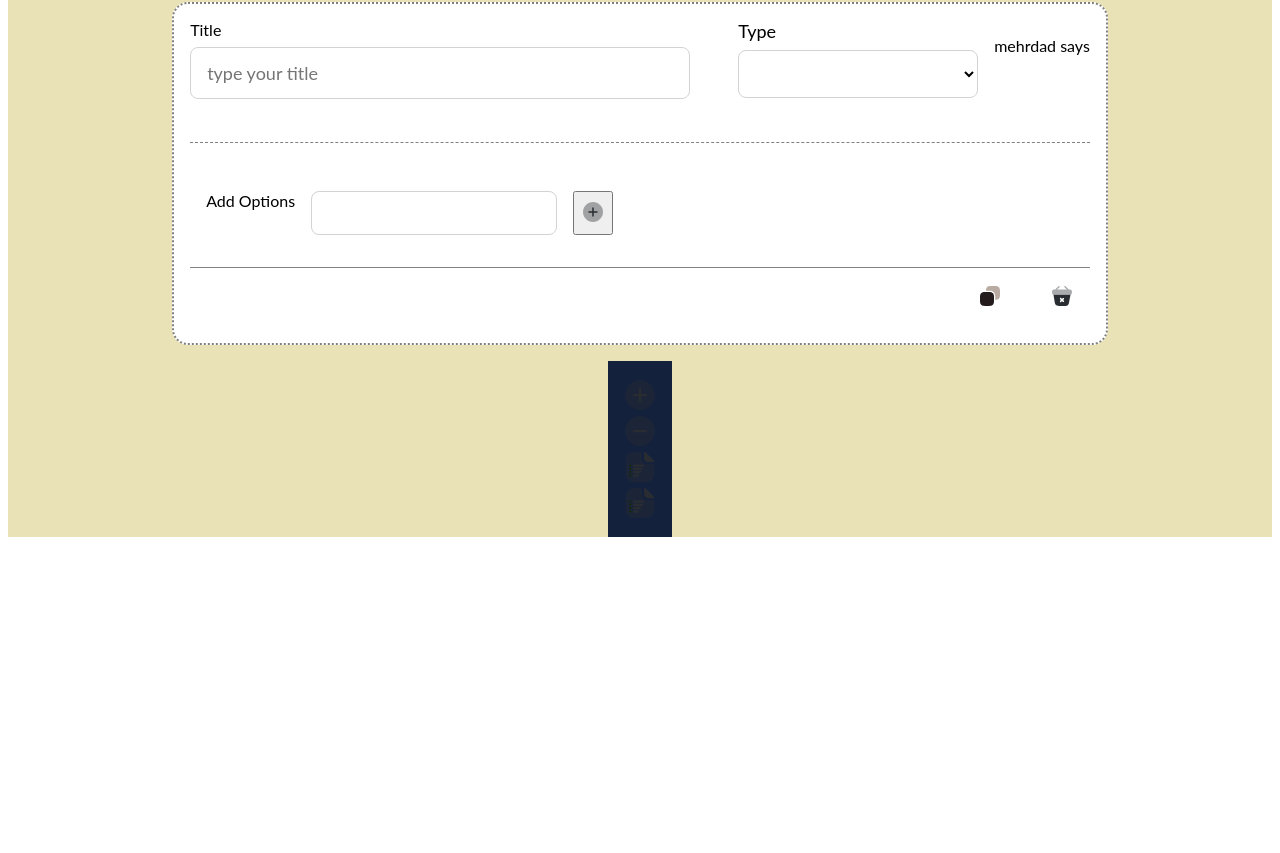
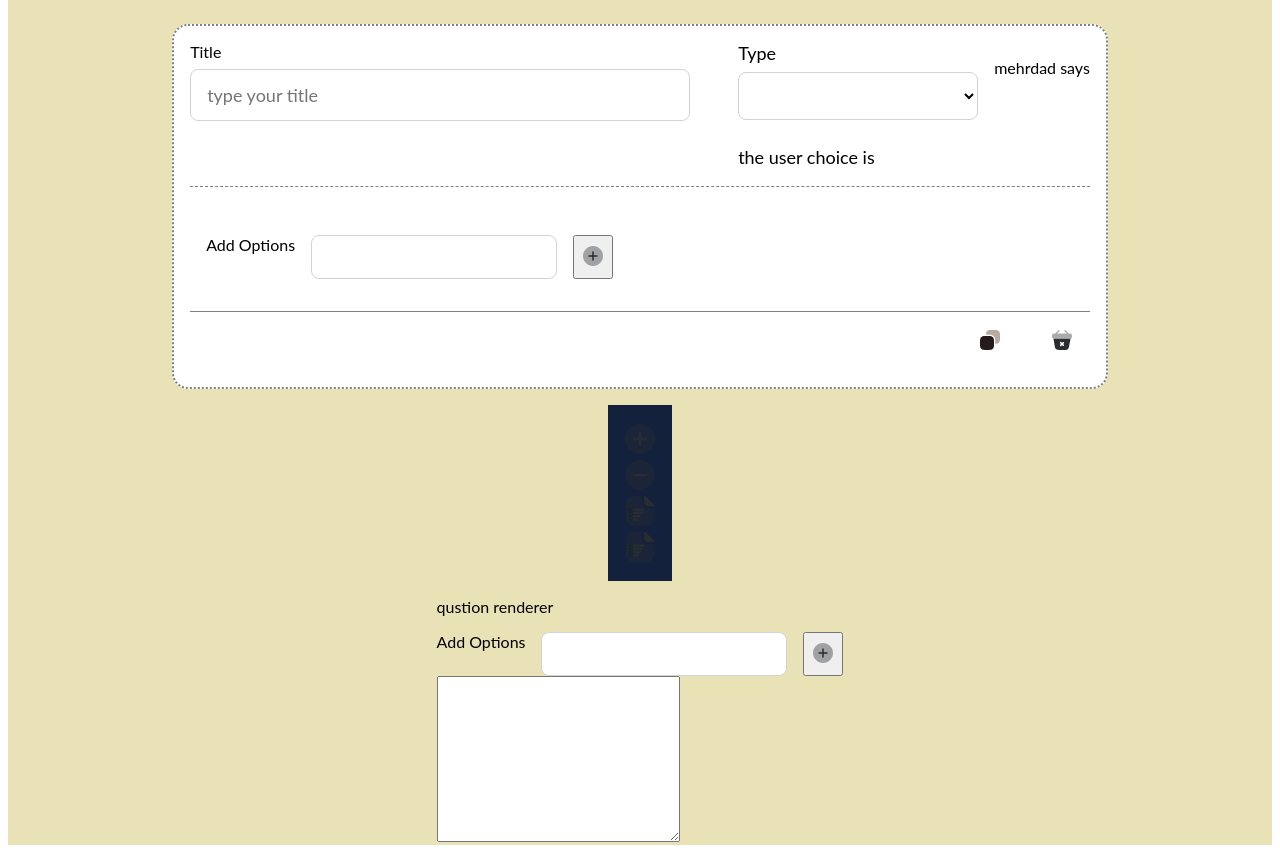
Before and after one commit to mehrdadanvar/googleforms, a Nuxt app: page / in a window 1280 px wide. Shown: the part 997-1850 px from the top of the page. Before the commit the page ends 1542 px from the top, so only its background shows below. Built offline with nearby package versions, Linux system fonts and the light colour scheme.

Commit message:
srtup a pinia store which is functional, working on emmiting events

```diff
--- a/components/Block.vue
+++ b/components/Block.vue
@@ -2,7 +2,7 @@
   <section class="question">
     <questionHead />
     <div class="body">
-      <MasterRadio />
+      <MC />
       <!-- <MainShortanswer /> -->
     </div>
     <div class="tail">
--- /dev/null
+++ b/components/qrender.vue
@@ -0,0 +1,27 @@
+<template>
+  <div class="render">
+    <p>qustion renderer</p>
+    <div class="components">
+      <MC />
+      <shortanswer />
+    </div>
+  </div>
+</template>
+
+<script setup>
+  import { useQstore } from "@/stores/qtypes";
+  let Qstore = useQstore();
+  function choicewatch() {
+    // console.log("choice value is ", choice.value);
+    let user_choice = Qstore.report_user_choice;
+    console.log(user_choice);
+  }
+  choicewatch();
+  //   watch:{
+  //     watched(newvalue){
+  //         console.log(newvalue)
+  //     }
+  //   }
+</script>
+
+<style></style>
--- a/components/questionType.vue
+++ b/components/questionType.vue
@@ -1,25 +1,37 @@
 <template>
   <div class="question-type">
     <label for="">Type</label>
-    <select name="q-type" id="" v-model="choice" @change="sendup(choice)">
-      <option v-for="option in options" :value="option.value" :key="option">
+    <select name="q-type" id="" v-model="choice" @change="updatechoice">
+      <option v-for="option in options" :key="option">
         {{ option.type }}
       </option>
     </select>
-    <p></p>
+    <p>the user choice is</p>
   </div>
 </template>
 
 <script setup>
+  import { useQstore } from "@/stores/qtypes";
+  //:value="option.value"
+  let Qstore = useQstore();
+  console.log(Qstore.types, Qstore.initial);
   let options = ref([
-    { type: "multiple choice", value: "mc", selected: true },
-    { type: "checkbox", value: "chb", selected: false },
+    { type: "multiple choice", value: "mc", selected: false },
+    { type: "checkbox", value: "chb", selected: true },
     { type: "short answer", value: "sha", selected: false },
     { type: "paragraph", value: "para", selected: false },
     { type: "drop down", value: "dd", selected: false },
     { type: "date", value: "date", selected: false },
     { type: "time", value: "time", selected: false },
   ]);
+  let choice = ref("");
+  function updatechoice() {
+    // console.log("choice value is ", choice.value);
+    Qstore.set_choice(choice.value);
+    console.log("it is working and the value of choice is", choice.value);
+    let user_choice = Qstore.report_user_choice;
+    console.log(user_choice);
+  }
 </script>
 
 <style>
--- a/pages/index.vue
+++ b/pages/index.vue
@@ -11,14 +11,14 @@
         <questionType />
       </div>
       <div class="body">
-        <MasterRadio />
+        <MC />
       </div>
-      <!-- <Radio /> -->
       <div class="footer">footer</div>
     </Block>
     <SideUtil />
-    <!-- <Blocks /> -->
-    <div class="store"></div>
+    <div class="render">
+      <qrender />
+    </div>
   </div>
 </template>
 
--- a/pages/test.vue
+++ b/pages/test.vue
@@ -5,7 +5,7 @@
         <FormHeader />
       </Block>
       <Block>
-        <MasterRadio />
+        <MC />
       </Block>
     </ParentContainer>
     <Button>press me</Button>
--- /dev/null
+++ b/stores/qtypes.js
@@ -0,0 +1,24 @@
+import { defineStore } from "pinia";
+
+export const useQstore = defineStore("Qstore", {
+  state: () => ({
+    types: ["mc", "chb", "sha", "para", "dd", "date", "time"],
+    initial: "mc",
+    user_choice: ref(""),
+  }),
+  getters: {
+    load_initial(state) {
+      return state.initial;
+    },
+    report_user_choice(state) {
+      console.log("hello from reporting the choice");
+      return state.user_choice;
+    },
+  },
+  actions: {
+    set_choice(option) {
+      this.user_choice = option;
+      console.log("hello from the set choice");
+    },
+  },
+});
```
Also changed, not shown: components/MC.vue (renamed from components/MasterRadio.vue), components/shortanswer.vue (renamed from components/Main/shortanswer.vue).
